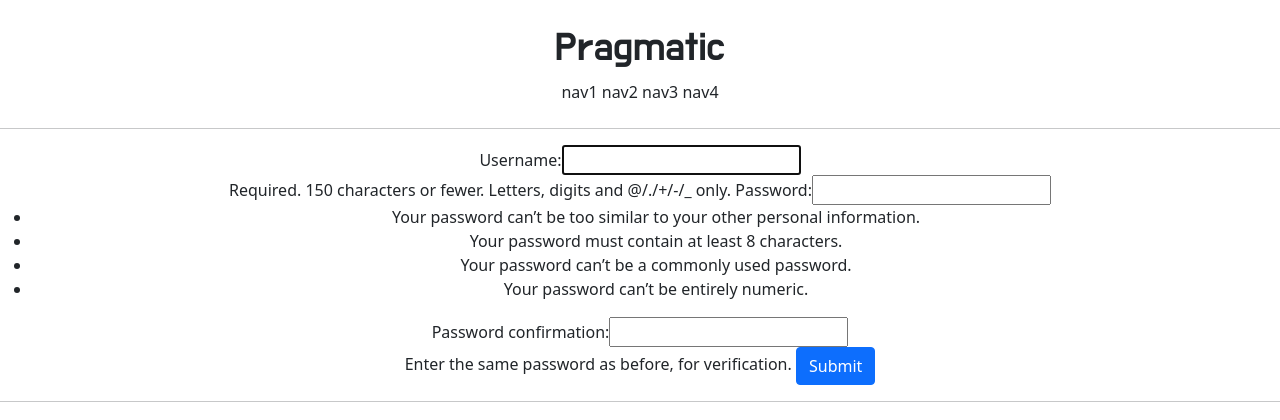
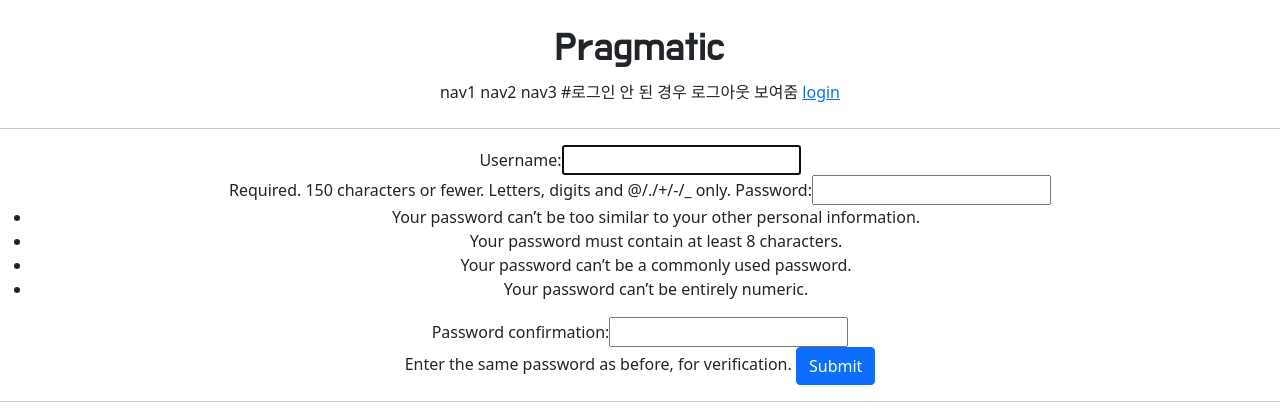
Before and after one commit to soyeom/pinterest-clone-web, a Django app: page /account/create/ in a window 1280 px wide. Shown: the top 420 px of the page. Run offline with Django 3.2, Linux system fonts and the light colour scheme.

Commit message:
django course 22 commit

```diff
--- a/Templates/header.html
+++ b/Templates/header.html
@@ -8,6 +8,15 @@
             <span>nav1</span>
             <span>nav2</span>
             <span>nav3</span>
-            <span>nav4</span>
+
+            {% if not user.is_authenticated %} #로그인 안 된 경우 로그아웃 보여줌
+            <a href="{% url 'accountapp:login' %}?next={{ request.path }}">
+                <span>login</span>
+            </a>
+            {% else %} #로그인 된 경우 로그아웃 보여줌
+            <a href="{% url 'accountapp:logout' %}?next={{ request.path }}">
+                <span>logout</span>
+            </a>
+            {% endif %}
         </div>
     </div>
--- a/accountapp/urls.py
+++ b/accountapp/urls.py
@@ -1,3 +1,4 @@
+from django.contrib.auth.views import LoginView, LogoutView
 from django.urls import path
 
 from accountapp.views import hello_world, AccountCreateView
@@ -7,5 +8,8 @@ app_name="accountapp"
 urlpatterns=[
     path('hello_world/', hello_world, name='hello_world'),
 
+    path('login/', LoginView.as_view(template_name='accountapp/login.html'), name='login'),
+    path('logout/', LogoutView.as_view(), name='logout'),
+
     path('create/', AccountCreateView.as_view(), name='create'),
 ]
--- a/pragmatic/settings.py
+++ b/pragmatic/settings.py
@@ -13,6 +13,8 @@ https://docs.djangoproject.com/en/3.2/ref/settings/
 from pathlib import Path
 
 import os, environ
+
+from django.urls import reverse_lazy
 
 env = environ.Env(
     # set casting, default value
@@ -141,4 +143,7 @@ STATICFILES_DIRS = [
     BASE_DIR / "static",
 ]
 
+LOGIN_REDIRECT_URL = reverse_lazy('accountapp:hello_world')
+LOGOUT_REDIRECT_URL = reverse_lazy('accountapp:login')
+
 DEFAULT_AUTO_FIELD = 'django.db.models.BigAutoField'
```
Also changed, not shown: accountapp/Templates/accountapp/login.html (added, +18 -0 lines).
